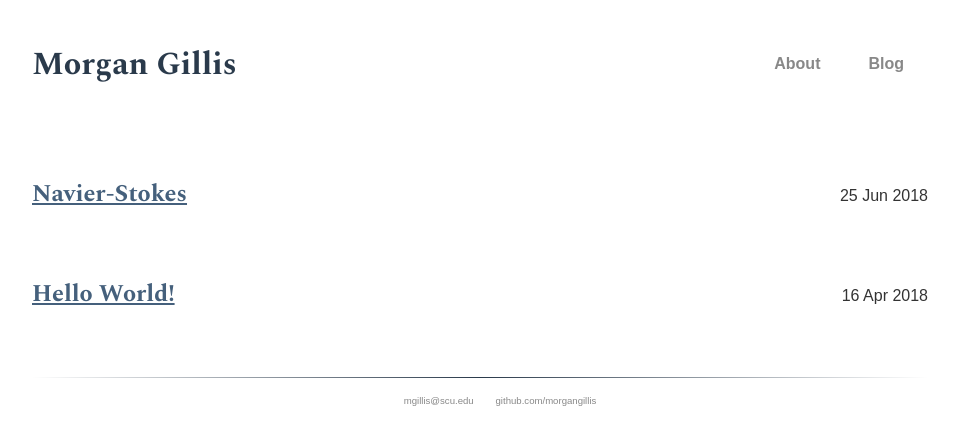
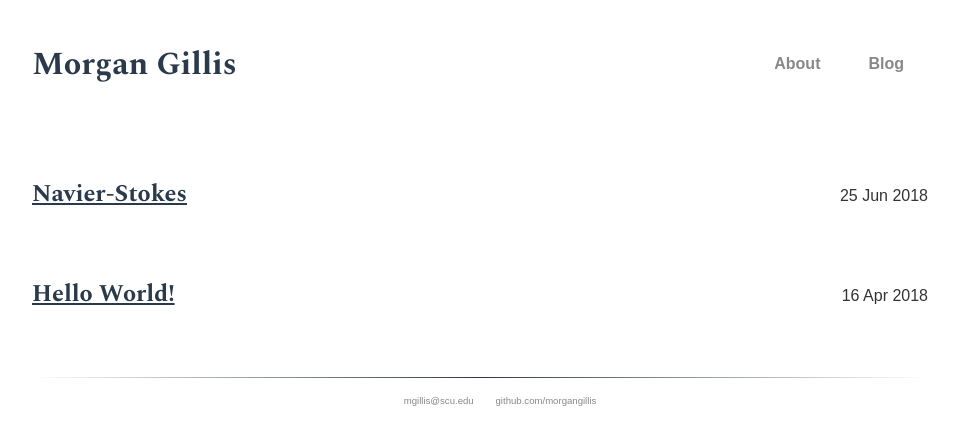
Before and after one commit to morgangillis/morgangillis.github.io, a Jekyll site: the page built from blog.md, in a window 1280 px wide. Shown: the top 445 px of the page, without its empty margins (160-1119 px from the left). Built offline with Jekyll 4.4.1, drawn with Linux system fonts in a browser that asks for light colours; some web fonts are replaced.

Commit message:
Update type.scss

```diff
--- a/_sass/type.scss
+++ b/_sass/type.scss
@@ -22,13 +22,13 @@
 
 // Links
 a {
-  color: #45607c;
+  color: inherit;
   text-decoration: underline;
   // `:focus` is linked to `:hover` for basic accessibility
   &:hover, &:focus {
-    text-decoration: none;
-    color: #fff;
-    background-color: #45607c;
+    //text-decoration: none;
+    color: #2a3a4b;
+    //background-color: #45607c;
   }
   strong {
     color: inherit;
```
